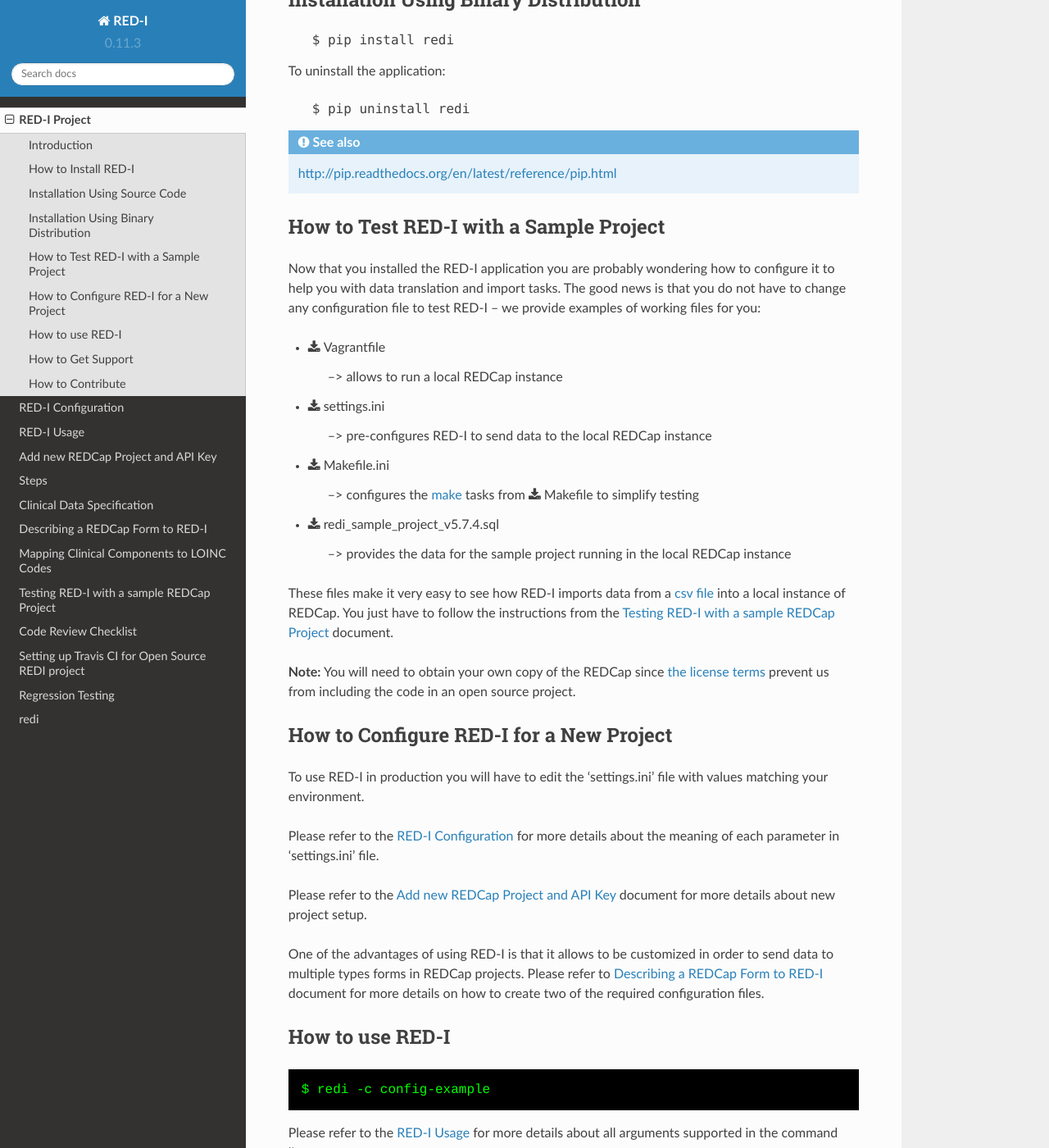
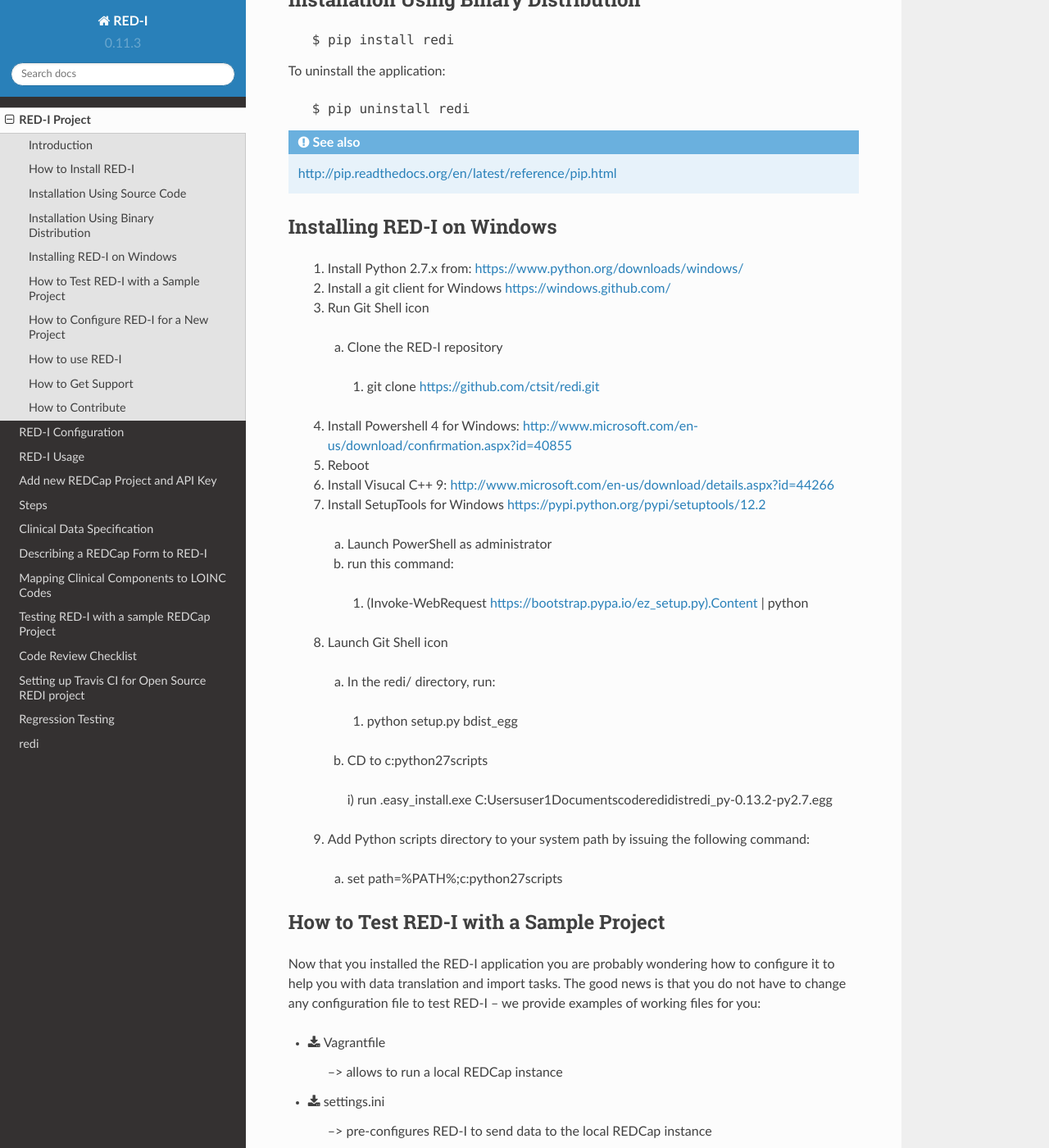
Before and after one commit to ctsit/redi, a Sphinx documentation site: the page built from docs/about.rst, in a window 1280 px wide and 1400 px high, scrolled down 1313 px. Shown: the whole window at 82% size. Built offline with Sphinx 7.4.7 and the Read the Docs theme 2.0.0, drawn with Linux system fonts in a browser that asks for light colours.

Commit message:
Add instructions for installing RED-I on Windows

```diff
--- a/docs/about.rst
+++ b/docs/about.rst
@@ -101,6 +101,44 @@
 
 .. seealso:: http://pip.readthedocs.org/en/latest/reference/pip.html
 
+Installing RED-I on Windows
+----------------------------
+
+ 1. Install Python 2.7.x from: https://www.python.org/downloads/windows/
+ 2. Install a git client for Windows https://windows.github.com/
+ 3. Run Git Shell icon
+
+   a) Clone the RED-I repository
+
+     i) git clone https://github.com/ctsit/redi.git
+
+ 4. Install Powershell 4 for Windows:
+    http://www.microsoft.com/en-us/download/confirmation.aspx?id=40855
+ 5. Reboot
+ 6. Install Visucal C++ 9:
+    http://www.microsoft.com/en-us/download/details.aspx?id=44266
+ 7. Install SetupTools for Windows https://pypi.python.org/pypi/setuptools/12.2
+
+   a) Launch PowerShell as administrator
+   b) run this command:
+
+     i) (Invoke-WebRequest https://bootstrap.pypa.io/ez_setup.py).Content | python
+
+ 8. Launch Git Shell icon
+
+   a) In the redi/ directory, run:
+
+     i) python setup.py bdist_egg
+
+   b) CD to c:\python27\scripts\
+
+     i) run .\easy_install.exe
+     C:\Users\user1\Documents\code\redi\dist\redi_py-0.13.2-py2.7.egg
+
+ 9. Add Python scripts directory to your system path by issuing the following command:
+
+   a) set path=%PATH%;c:\python27\scripts
+
 
 How to Test RED-I with a Sample Project
 ---------------------------------------
```
